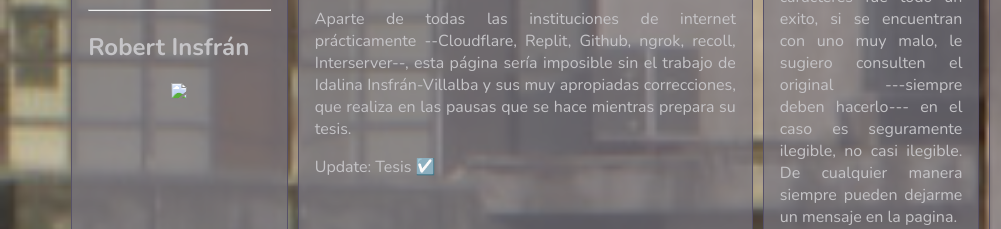
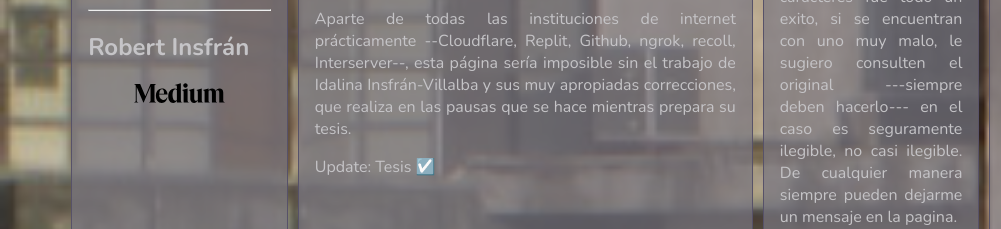
Before and after one commit to FriendsAtDawn/cover2, a plain HTML site: page index.html in a window 1280 px wide. Shown: the part 1331-1560 px from the top of the page, 0-1001 px from the left. Drawn offline with Linux system fonts and the light colour scheme; the site is published under a folder, as on GitHub Pages, so addresses that start at the root find nothing; no server answers; grey boxes are pictures that could not be loaded.

Commit message:
Auto-build index.html

```diff
--- a/index.html
+++ b/index.html
@@ -83,7 +83,7 @@
 <iframe style="border: 0; width: 100%; height: 42px;" src="https://bandcamp.com/EmbeddedPlayer/track=3710184819/size=small/bgcol=ffffff/linkcol=0687f5/transparent=true/" seamless><a href="https://cabodevila.bandcamp.com/track/crome-part-ii">Crome Part II by cabodevila</a></iframe>
 <hr />
 <h2>Robert Insfrán</h2>
-<center><a href="https://medium.com/@robertinsfran/"><img src="/img/Medium-Wordmark-Black.svg" style="width: 50%;"></a></center>
+<center><a href="https://medium.com/@robertinsfran/"><img src="./img/Medium-Wordmark-Black.svg" style="width: 50%;"></a></center>
 </div>
 <div class="ruc">
 <iframe
```
